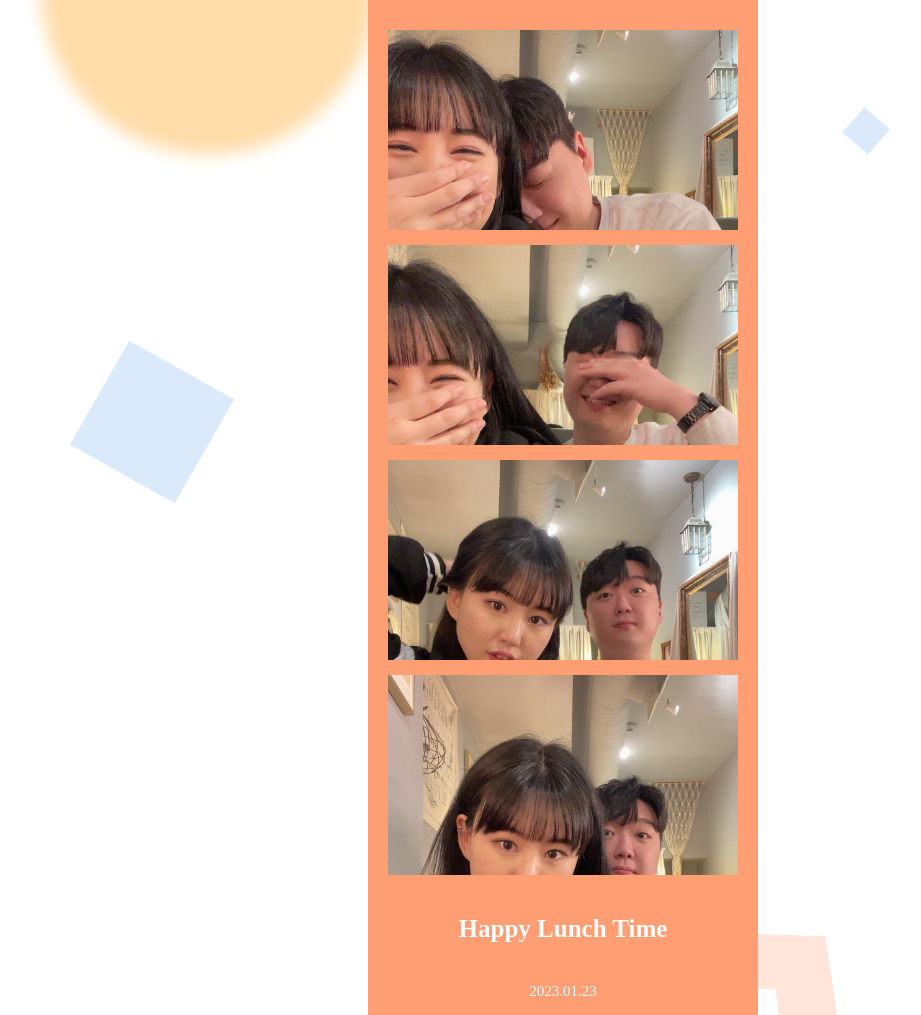
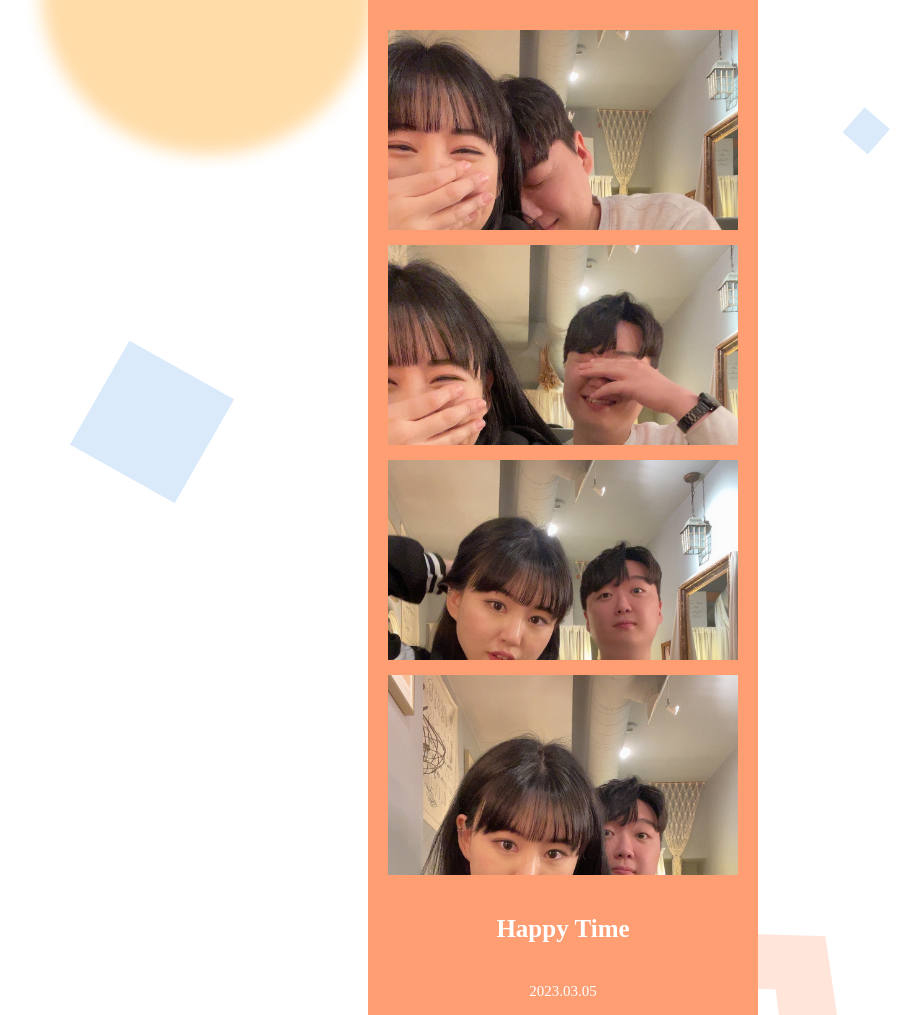
Before and after one commit to dbfla0523/cone, a plain HTML site: page index.html in a window 1280 px wide. Shown: the whole page, without its empty margins (77-998 px from the left). Drawn offline with Linux system fonts and the light colour scheme; a web font is replaced by a local one.

Commit message:
Add files via upload

```diff
--- a/index.html
+++ b/index.html
@@ -192,8 +192,8 @@
         </div>
       </div>
       <div class="footer">
-        <p class="f-title">Happy Lunch Time</p>
-        <p class="f-date">2023.01.23</p>
+        <p class="f-title">Happy Time</p>
+        <p class="f-date">2023.03.05</p>
       </div>
     </div>
   </body>
```
